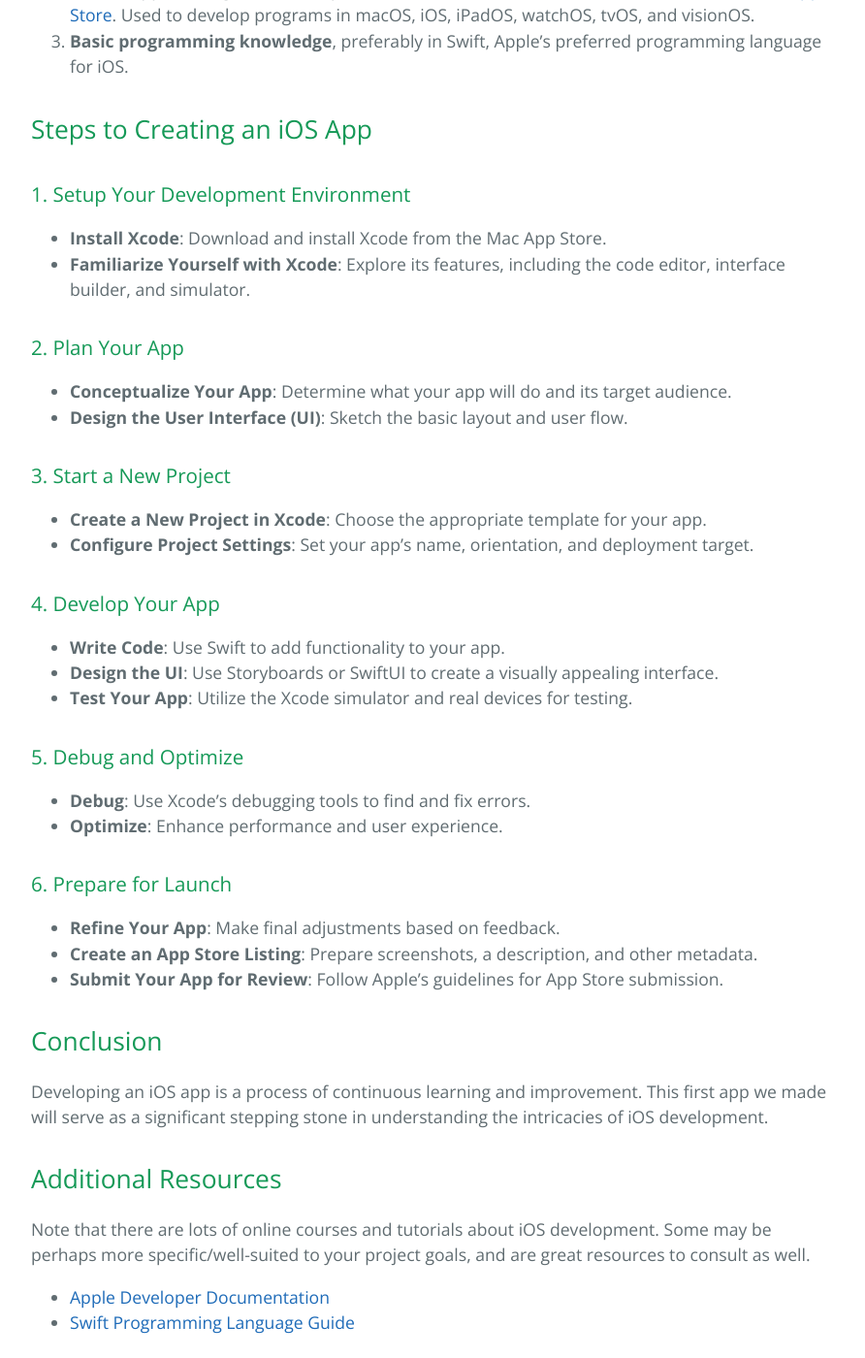
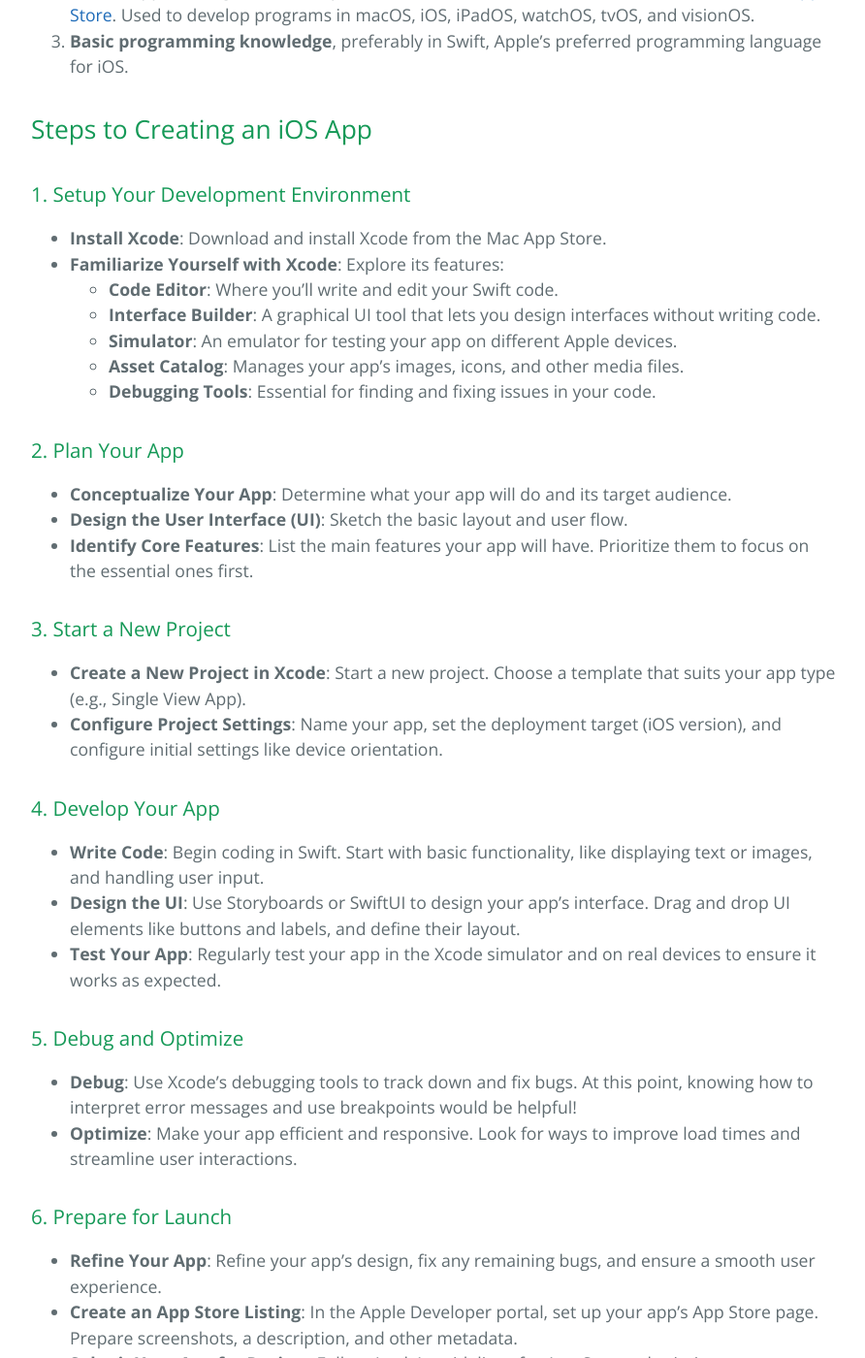
Before and after one commit to learning-software-engineering/learning-software-engineering.github.io, a Jekyll site: the page built from Topics/Tech_Stacks/iOS.md, in a window 1280 px wide and 1400 px high, scrolled down 1085 px. Shown: the whole window at 97% size, without its empty margins (192-1084 px from the left). Built offline with Jekyll 4.4.1, drawn with Linux system fonts in a browser that asks for light colours; our own code applies the rules of GitHub Pages for plain Markdown files; some of the changed text lies outside the part shown.

Commit message:
add more details to steps, add another resource

```diff
--- a/Topics/Tech_Stacks/iOS.md
+++ b/Topics/Tech_Stacks/iOS.md
@@ -25,28 +25,34 @@
 ## Steps to Creating an iOS App
 ### 1. Setup Your Development Environment
 - **Install Xcode**: Download and install Xcode from the Mac App Store.
-- **Familiarize Yourself with Xcode**: Explore its features, including the code editor, interface builder, and simulator.
+- **Familiarize Yourself with Xcode**: Explore its features:
+  - **Code Editor**: Where you’ll write and edit your Swift code.
+  - **Interface Builder**: A graphical UI tool that lets you design interfaces without writing code.
+  - **Simulator**: An emulator for testing your app on different Apple devices.
+  - **Asset Catalog**: Manages your app's images, icons, and other media files.
+  - **Debugging Tools**: Essential for finding and fixing issues in your code.
 
 ### 2. Plan Your App
 - **Conceptualize Your App**: Determine what your app will do and its target audience.
 - **Design the User Interface (UI)**: Sketch the basic layout and user flow.
+- **Identify Core Features**: List the main features your app will have. Prioritize them to focus on the essential ones first.
 
 ### 3. Start a New Project
-- **Create a New Project in Xcode**: Choose the appropriate template for your app.
-- **Configure Project Settings**: Set your app's name, orientation, and deployment target.
+- **Create a New Project in Xcode**: Start a new project. Choose a template that suits your app type (e.g., Single View App).
+- **Configure Project Settings**: Name your app, set the deployment target (iOS version), and configure initial settings like device orientation.
 
 ### 4. Develop Your App
-- **Write Code**: Use Swift to add functionality to your app.
-- **Design the UI**: Use Storyboards or SwiftUI to create a visually appealing interface.
-- **Test Your App**: Utilize the Xcode simulator and real devices for testing.
+- **Write Code**: Begin coding in Swift. Start with basic functionality, like displaying text or images, and handling user input.
+- **Design the UI**: Use Storyboards or SwiftUI to design your app's interface. Drag and drop UI elements like buttons and labels, and define their layout.
+- **Test Your App**: Regularly test your app in the Xcode simulator and on real devices to ensure it works as expected.
 
 ### 5. Debug and Optimize
-- **Debug**: Use Xcode's debugging tools to find and fix errors.
-- **Optimize**: Enhance performance and user experience.
+- **Debug**: Use Xcode’s debugging tools to track down and fix bugs. At this point, knowing how to interpret error messages and use breakpoints would be helpful!
+- **Optimize**: Make your app efficient and responsive. Look for ways to improve load times and streamline user interactions.
 
 ### 6. Prepare for Launch
-- **Refine Your App**: Make final adjustments based on feedback.
-- **Create an App Store Listing**: Prepare screenshots, a description, and other metadata.
+- **Refine Your App**: Refine your app’s design, fix any remaining bugs, and ensure a smooth user experience.
+- **Create an App Store Listing**: In the Apple Developer portal, set up your app’s App Store page. Prepare screenshots, a description, and other metadata.
 - **Submit Your App for Review**: Follow Apple's guidelines for App Store submission.
 
 ## Conclusion
@@ -59,3 +65,4 @@
 
 - [Apple Developer Documentation](https://developer.apple.com/documentation)
 - [Swift Programming Language Guide](https://docs.swift.org/swift-book)
+- [Apple Developer Forums](https://developer.apple.com/forums/)
```
